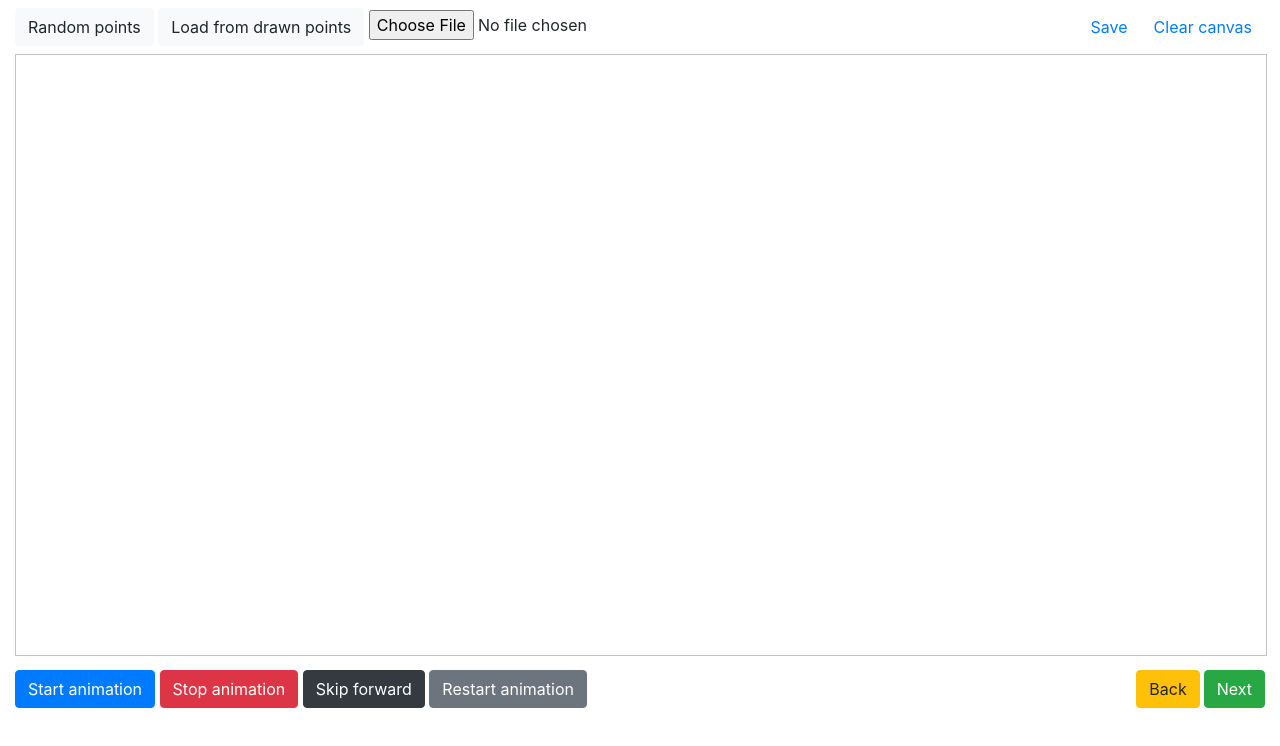
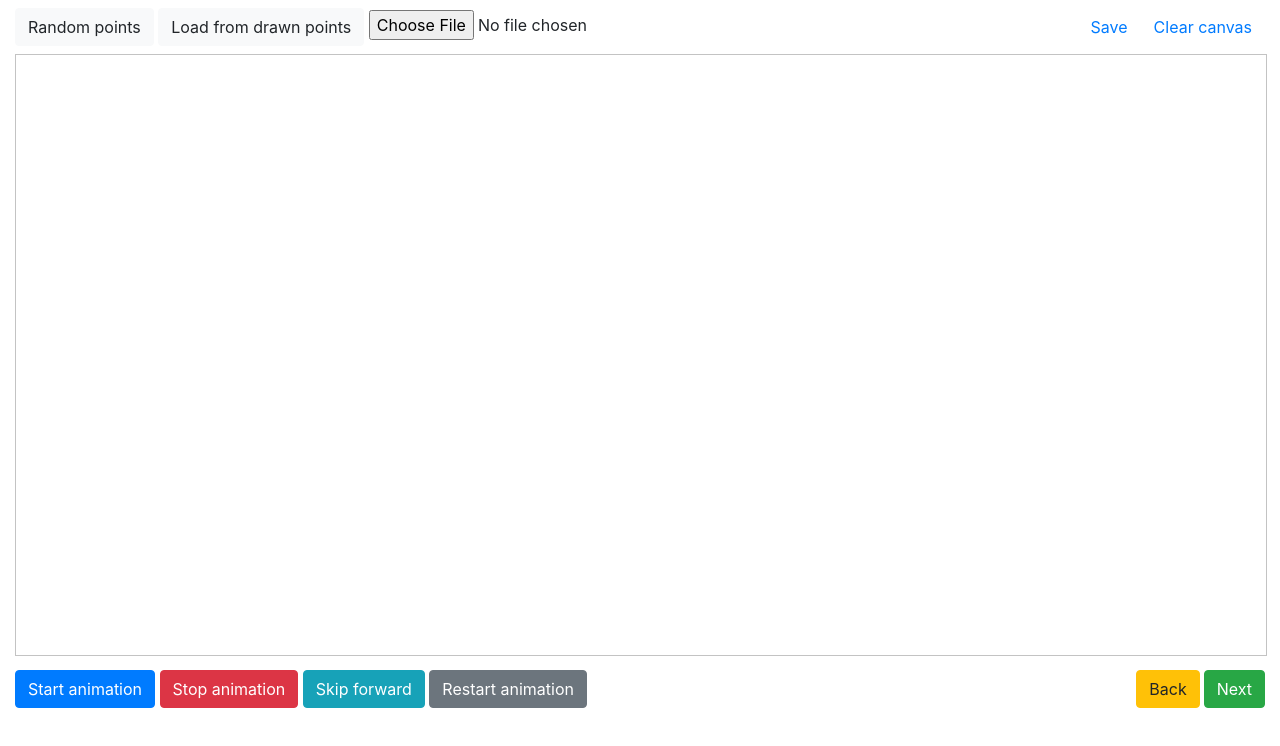
Before and after one commit to stefanantic7/facility-location, a plain HTML site: page index.html in a window 1280 px wide. Drawn offline with Linux system fonts and the light colour scheme.

```diff
--- a/index.html
+++ b/index.html
@@ -27,7 +27,7 @@
     <div class="">
         <button type="button" class="btn btn-primary" onclick="startAnimation()">Start animation</button>
         <button type="button" class="btn btn-danger" onclick="stopAnimation()">Stop animation</button>
-        <button type="button" class="btn btn-dark" onclick="skipAnimation()">Skip forward</button>
+        <button type="button" class="btn btn-info" onclick="skipAnimation()">Skip forward</button>
         <button type="button" class="btn btn-secondary" onclick="skipBackAnimation()">Restart animation</button>
 
         <button type="button" class="btn btn-success float-right" onclick="nextStep()">Next</button>
```
Also changed, not shown: 1 other file.
